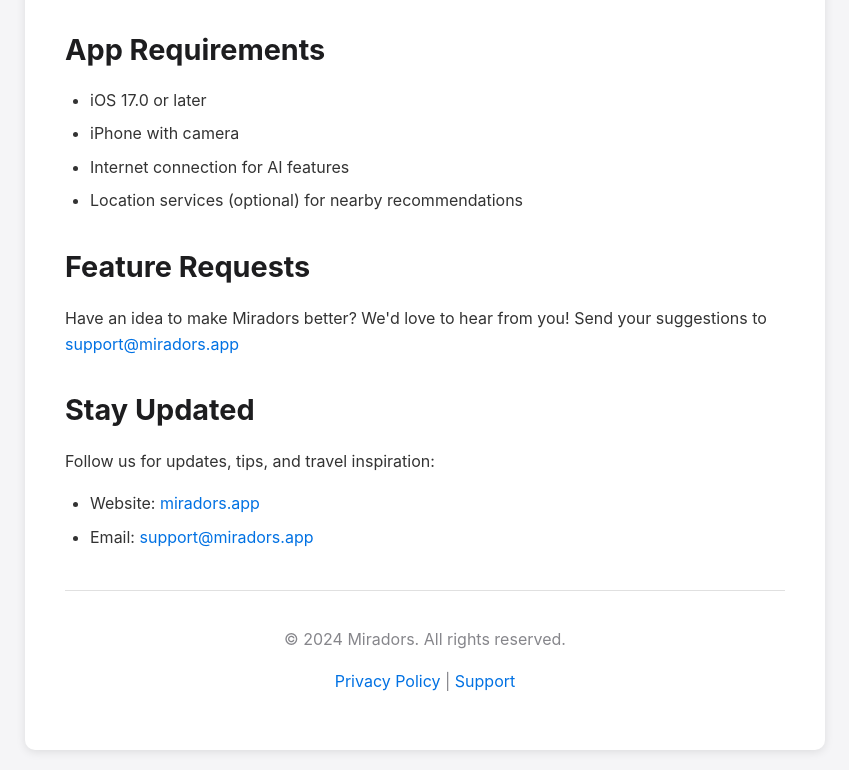
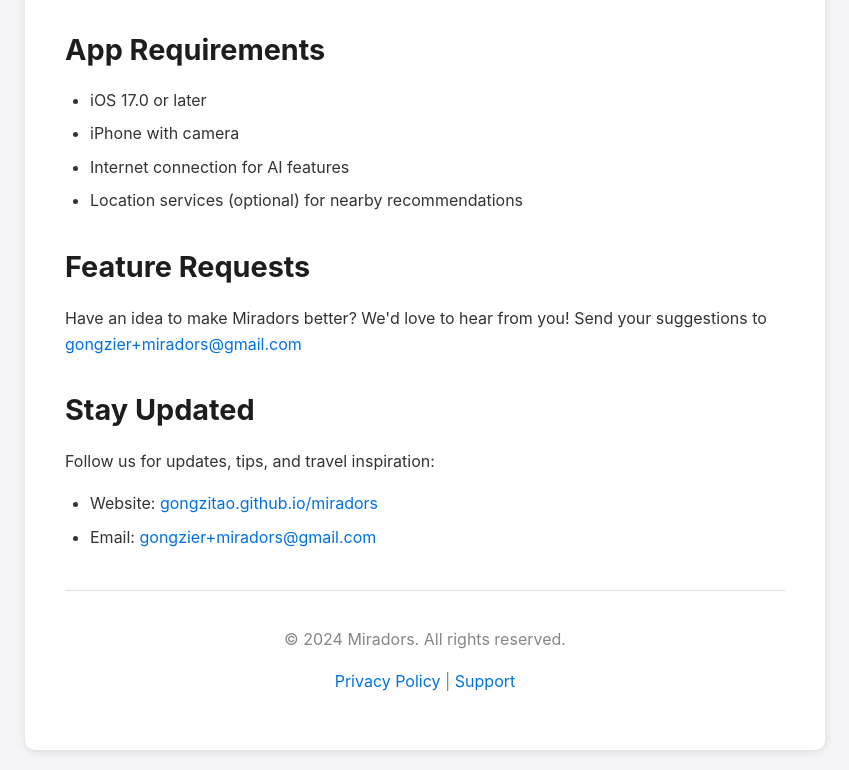
Before and after one commit to gongzitao/miradors, a plain HTML site: page support.html in a window 1280 px wide. Shown: the part 2913-3683 px from the top of the page, without its empty margins (215-1064 px from the left). Drawn offline with Linux system fonts and the light colour scheme.

Commit message:
Update support email to gongzier+miradors@gmail.com and website URLs

```diff
--- a/support.html
+++ b/support.html
@@ -119,7 +119,7 @@
         <div class="contact-box">
             <h3>Get in Touch</h3>
             <p>Have a question, suggestion, or need help? We're here for you!</p>
-            <a href="mailto:support@miradors.app" class="contact-button">Email Support</a>
+            <a href="mailto:gongzier+miradors@gmail.com" class="contact-button">Email Support</a>
         </div>
 
         <h2>Frequently Asked Questions</h2>
@@ -212,13 +212,13 @@
         </ul>
 
         <h2>Feature Requests</h2>
-        <p>Have an idea to make Miradors better? We'd love to hear from you! Send your suggestions to <a href="mailto:support@miradors.app">support@miradors.app</a></p>
+        <p>Have an idea to make Miradors better? We'd love to hear from you! Send your suggestions to <a href="mailto:gongzier+miradors@gmail.com">gongzier+miradors@gmail.com</a></p>
 
         <h2>Stay Updated</h2>
         <p>Follow us for updates, tips, and travel inspiration:</p>
         <ul>
-            <li>Website: <a href="https://miradors.app">miradors.app</a></li>
-            <li>Email: <a href="mailto:support@miradors.app">support@miradors.app</a></li>
+            <li>Website: <a href="https://gongzitao.github.io/miradors/">gongzitao.github.io/miradors</a></li>
+            <li>Email: <a href="mailto:gongzier+miradors@gmail.com">gongzier+miradors@gmail.com</a></li>
         </ul>
 
         <div class="footer">
```
Also changed, not shown: index.html (+1 -1 lines), privacy-policy.html (+2 -2 lines).
